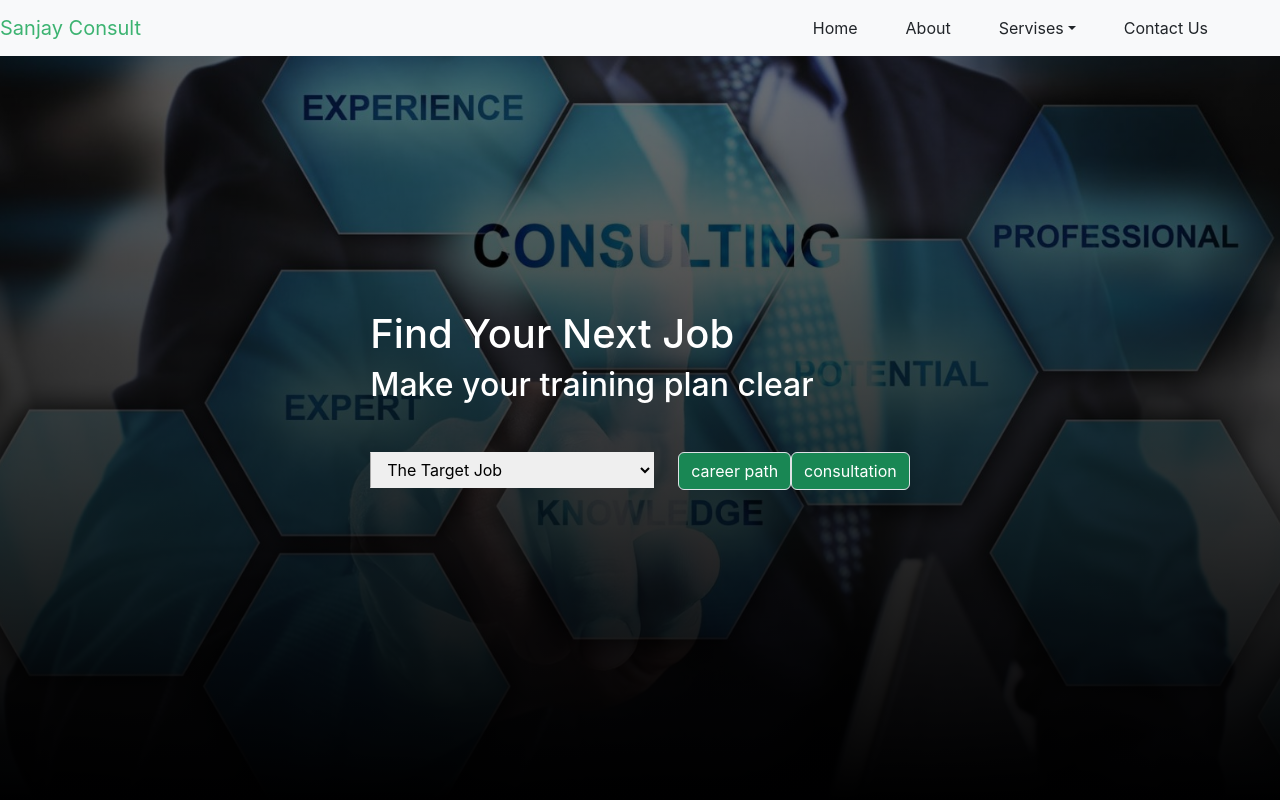
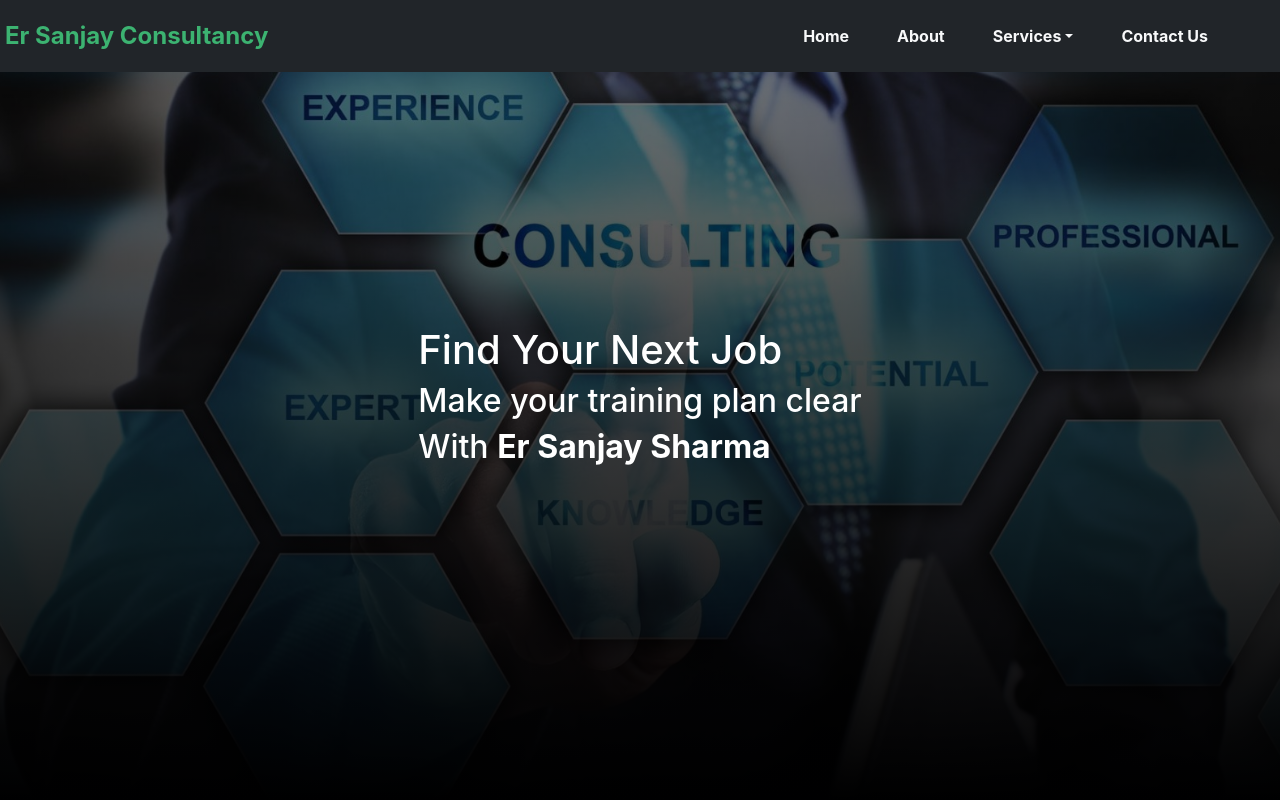
Before and after one commit to rajatjoshi2004/Online-Consultation, a React (Create React App) app: page / in a window 1280 px wide. Shown: the top 800 px of the page. Built offline with nearby package versions, Linux system fonts and the light colour scheme.

Commit message:
fix some issues

```diff
--- a/src/Components/Home/Home.jsx
+++ b/src/Components/Home/Home.jsx
@@ -5,9 +5,10 @@ const Home = () => {
     <>
                     <div className="bg d-flex justify-content-center align-items-center">
                      <div className="ml-4" >
-                         <h1 className="text-white">Find Your Next Job</h1>
+                         <h1 className="text-white text-9xl ">Find Your Next Job</h1>
                          <h2 className="text-white">Make your training plan clear</h2>
-                         <div className="row form-container mt-4">
+                         <h2 className="text-white">With <b>Er Sanjay Sharma</b></h2>
+                         {/* <div className="row form-container mt-4">
                              <form>
                              <div class="row">
                              <div class="col-sm">
@@ -25,16 +26,16 @@ const Home = () => {
 
 
 
-                                      </select>
-                                      </div>
-                                      <div class="col-sm">
+                                      {/* </select> */}
+                                      {/* </div> */}
+                                      {/* <div class="col-sm">
 
                                  <a to="/careerchoice"  name="/careerchoice" className="btn-success btn border mt-4 " id="btn"  >career path </a>
                                  <a to="/training"  name="/training" className="border ml-2  btn btn-success mt-4" id="btn"  >consultation </a>
-                            </div>
-                            </div>
-                            </form>
-                         </div>
+                            </div> */}
+                            {/* </div> */}
+                            {/* </form> */}
+                         {/* </div>  */}
                      </div>
                     </div>
                     </>
--- a/src/Components/Navbar/Navbar.css
+++ b/src/Components/Navbar/Navbar.css
@@ -1,4 +1,10 @@
 .textColor{
     color:#3CB371 !important;
+    font-weight: 700;
+    margin: 5px;
+    font-size: x-large;
 
 }
+.navBar-details{
+    font-weight: 700;
+}
--- a/src/Components/Navbar/Navbar.js
+++ b/src/Components/Navbar/Navbar.js
@@ -3,26 +3,26 @@ import './Navbar.css'
 const Navbar = () => {
   return (
     <>
-            <nav className="navbar fixed-top navbar-expand-lg navbar-light bg-light">
-            <a className="navbar-brand textColor" href="#">Sanjay Consult</a>
+            <nav className="navbar fixed-top navbar-expand-lg navbar-light bg-dark">
+            <a className="navbar-brand textColor" href="#">Er Sanjay Consultancy</a>
             <button className="navbar-toggler" type="button" data-toggle="collapse" data-target="#navbarSupportedContent" aria-controls="navbarSupportedContent" aria-expanded="false" aria-label="Toggle navigation">
              <span className="navbar-toggler-icon"></span>
            </button>
 
-  <div className="collapse navbar-collapse" id="navbarSupportedContent">
+  <div className="collapse navbar-collapse navBar-details" id="navbarSupportedContent">
     <ul className="navbar-nav  mx-auto me-5">
       {/* <li className="nav-item active">
         <a className="nav-link" href="#">Home <span className="sr-only">(current)</span></a>
       </li> */}
       <li className="nav-item mx-3">
-        <a className="nav-link text-dark" >Home</a>
+        <a className="nav-link text-light" >Home</a>
       </li>
       <li className="nav-item mx-3">
-        <a className="nav-link text-dark" >About</a>
+        <a className="nav-link text-light" >About</a>
       </li>
       <li className="nav-item dropdown mx-3">
-        <a className="nav-link dropdown-toggle text-dark"  id="navbarDropdown" role="button" data-toggle="dropdown" aria-expanded="false">
-          Servises
+        <a className="nav-link dropdown-toggle text-light"  id="navbarDropdown" role="button" data-toggle="dropdown" aria-expanded="false">
+          Services
         </a>
         <div className="dropdown-menu" aria-labelledby="navbarDropdown">
           <a className="dropdown-item" >Career choice</a>
@@ -30,7 +30,7 @@ const Navbar = () => {
         </div>
       </li>
       <li className="nav-item mx-3">
-        <a className="nav-link text-dark">Contact Us</a>
+        <a className="nav-link text-light">Contact Us</a>
       </li>
 
     </ul>
--- a/src/Components/contactForm/ContactForm.jsx
+++ b/src/Components/contactForm/ContactForm.jsx
@@ -4,10 +4,11 @@ const ContactForm = () => {
   return (
     <>
          <div className=" row p-0 m-0">
+                 <h2 className="py-2 about-text text-center">Contact</h2>
 
                  <div className="col-md-6 d-flex align-items-center">
                  <div>
-                 <h2 className="py-2 about-text">Contact</h2>
+                 {/* <h2 className="py-2 about-text">Contact</h2> */}
                  <p className="aboutpragragh text-secondary"> If you have a question about our career assessments, use can use the the form below. We do try to answer all queries within 48 hours !!</p>
 
                     <form>
```
